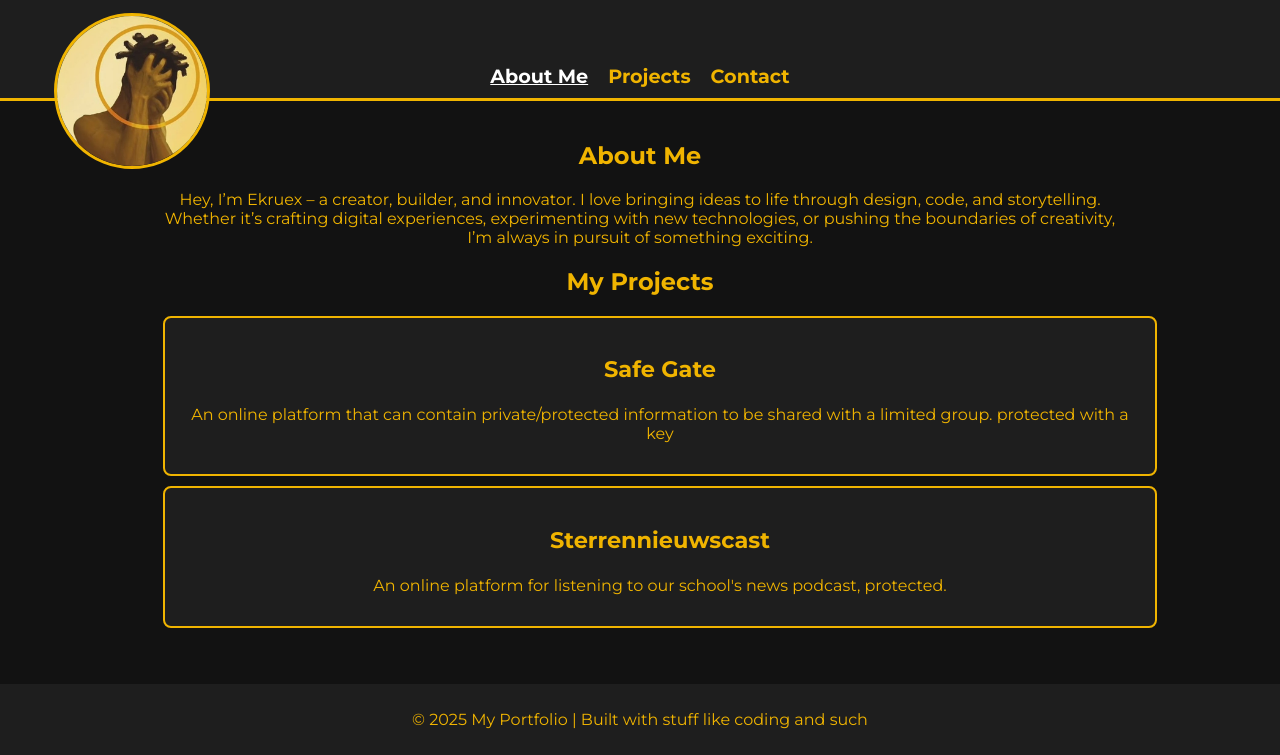
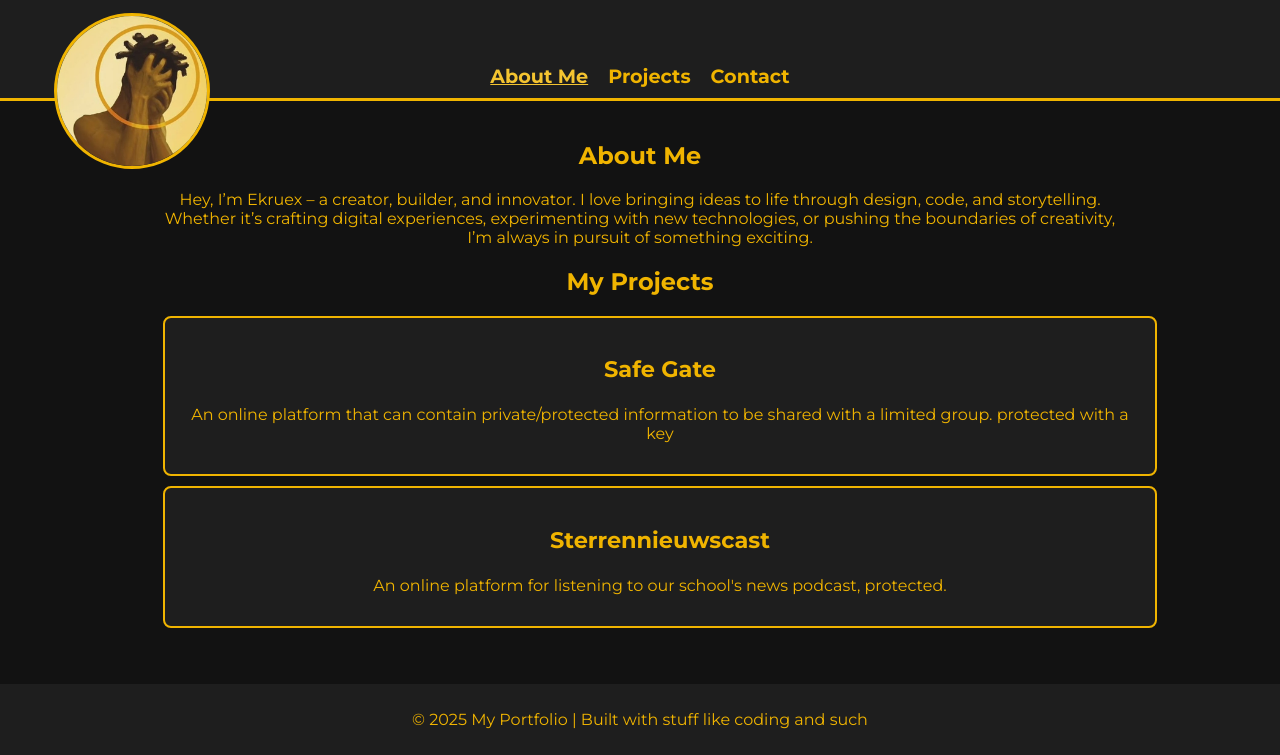
Before and after one commit to Ekruex/Ekruex.github.io, a plain HTML site: page portfolio/index.html in a window 1280 px wide. In both pictures the pointer is over the link "About Me". Shown: the part 147-902 px from the top of the page. Drawn offline with Linux system fonts and the light colour scheme.

Commit message:
changed hovering link color

```diff
--- a/portfolio/styles.css
+++ b/portfolio/styles.css
@@ -140,6 +140,6 @@ a {
 }
 
 a:hover {
-    color: white;
+    color: #f4c430;
     text-decoration: underline;
 }
```
